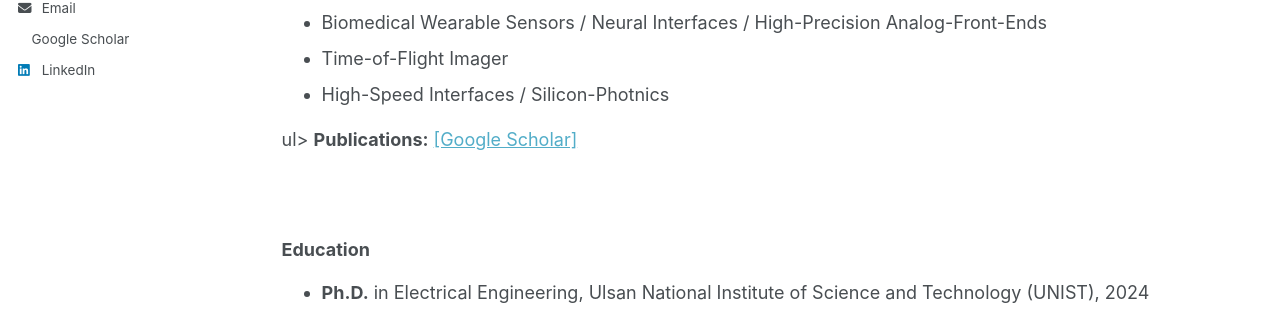
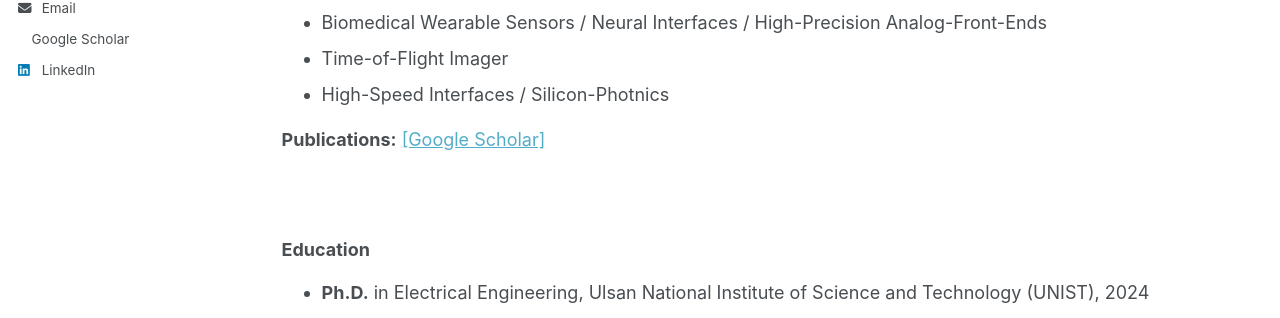
Before and after one commit to yong27park/AME.github.io, a Jekyll site: the page built from _pages/members.md, in a window 1280 px wide and 1274 px high. Shown: the part 487-805 px from the top of the window. Built offline with Jekyll 4.4.1, drawn with Linux system fonts in a browser that asks for light colours; a style sheet for code colours, icons or effects is not loaded.

Commit message:
Update members.md

```diff
--- a/_pages/members.md
+++ b/_pages/members.md
@@ -62,7 +62,7 @@ author_profile: true
     <li>Biomedical Wearable Sensors / Neural Interfaces / High-Precision Analog-Front-Ends</li>
     <li>Time-of-Flight Imager</li>
     <li>High-Speed Interfaces / Silicon-Photnics</li>
-    </ul>ul>
+    </ul>
     <strong>Publications:</strong> <a href="https://scholar.google.com">[Google Scholar]</a></p><br>
 
 
```
